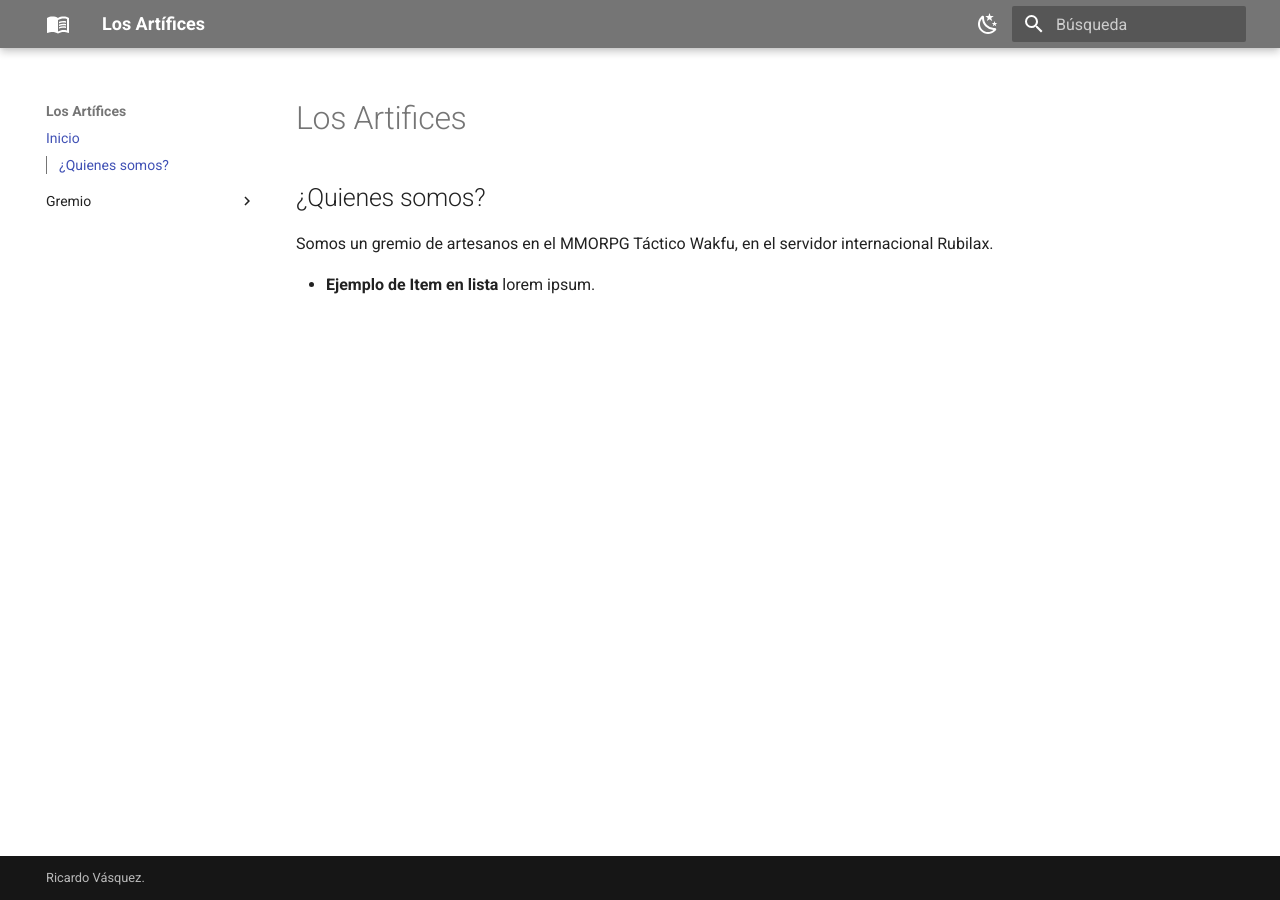
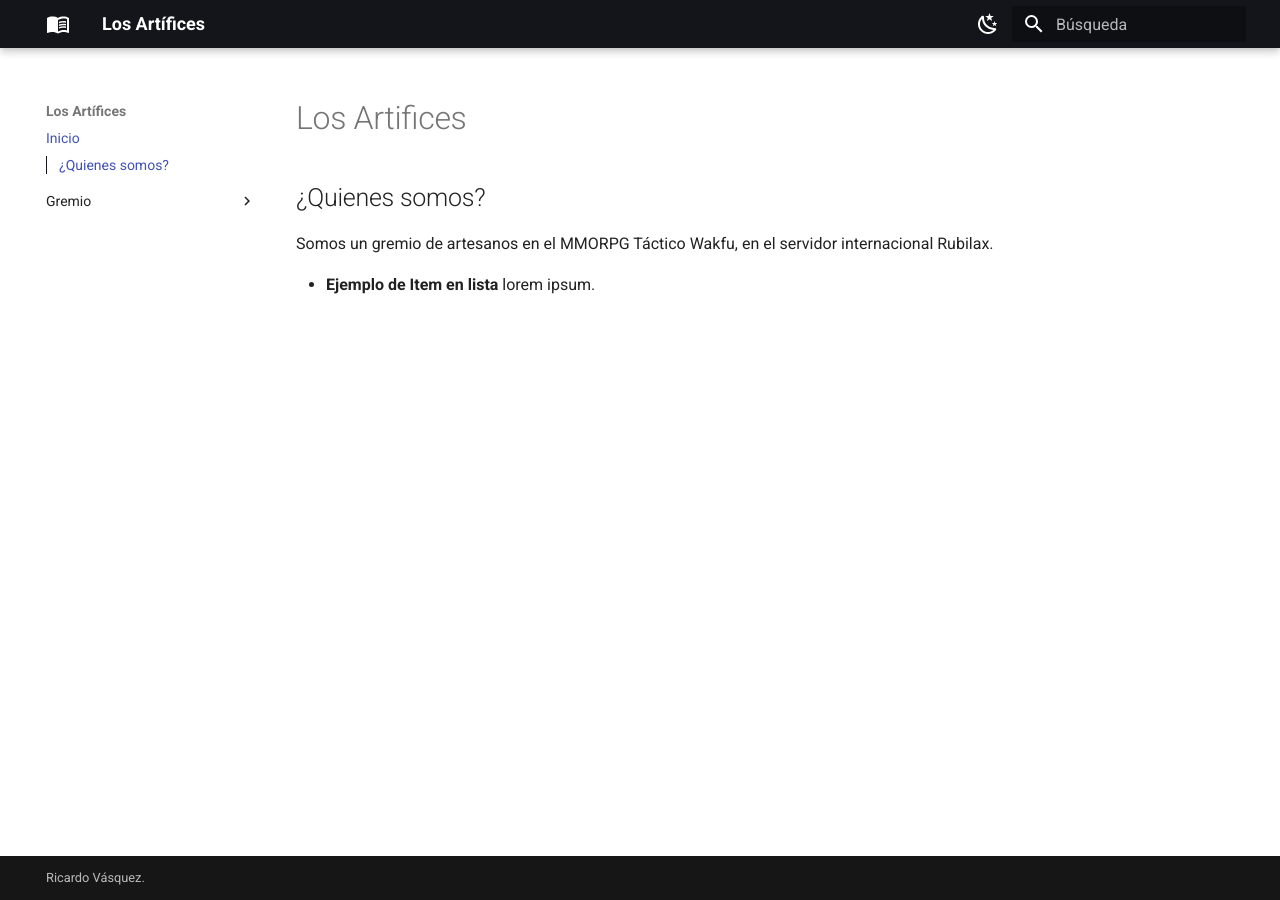
Before and after one commit to Rasmez/los-artifices, an MkDocs documentation site: the page built from docs/index.md, in a window 1280 px wide. Built offline with MkDocs 1.6.1 and Material for MkDocs 9.7.7, drawn with Linux system fonts in a browser that asks for light colours.

Commit message:
Change theme colors to match guild colors

```diff
--- a/mkdocs.yml
+++ b/mkdocs.yml
@@ -22,14 +22,14 @@ theme:
     text: Roboto
   palette:
     - scheme: default
-      primary: 'grey'
-      accent: 'black'
+      primary: 'black'
+      accent: 'grey'
       toggle:
         icon: material/weather-night
         name: Activar a modo oscuro
     - scheme: slate
-      primary: 'grey'
-      accent: 'black'
+      primary: 'black'
+      accent: 'grey'
       toggle:
         icon: material/weather-sunny
         name: Desactivar modo oscuro
```
